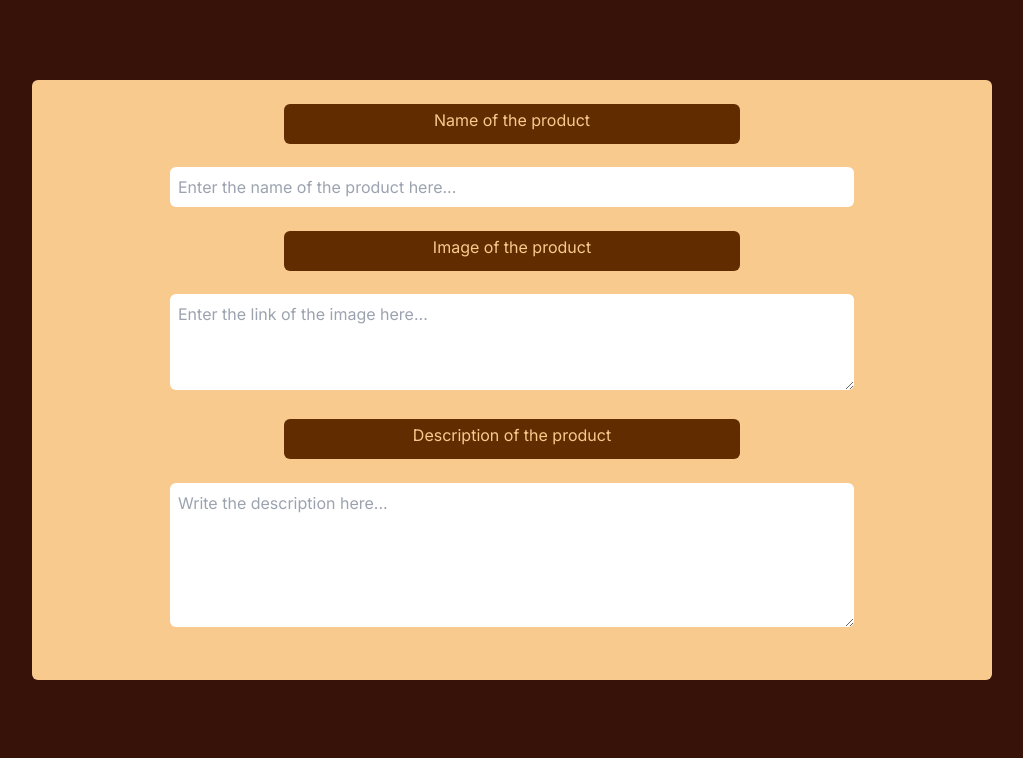
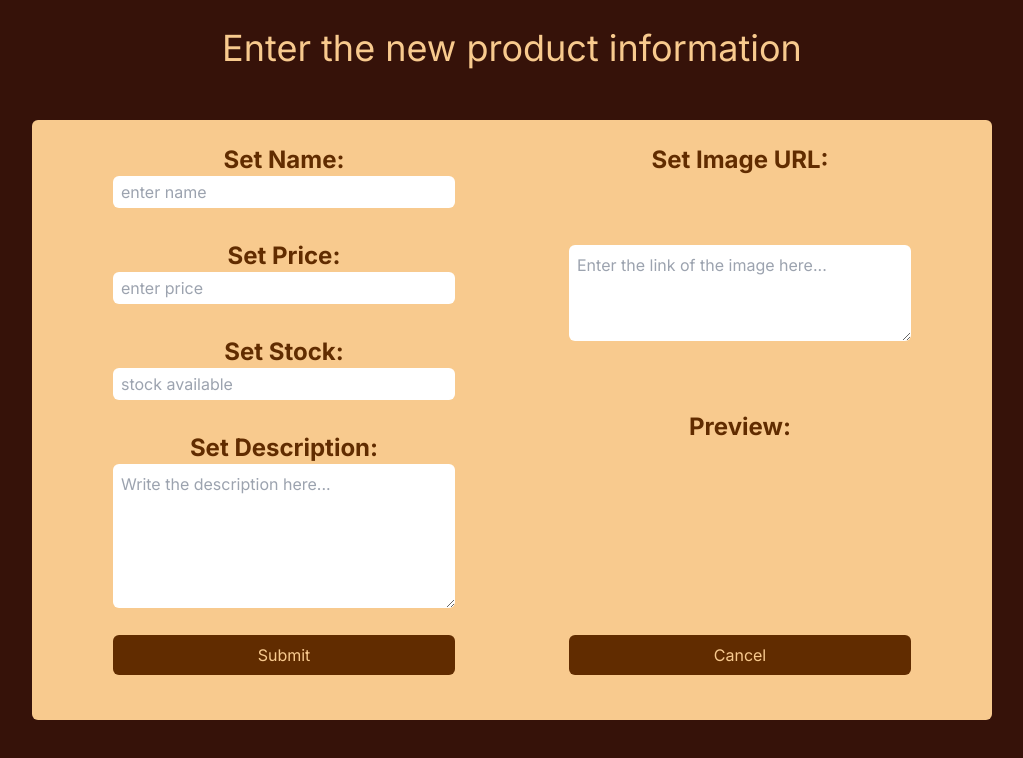
Before and after one commit to Widido1/ClothStore, a Next.js app: page /new-product in a window 1280 px wide. Shown: the top 758 px of the page, without its empty margins (128-1151 px from the left). Built offline with nearby package versions, Linux system fonts and the light colour scheme.

Commit message:
trying to fix the form submit

```diff
--- a/next.config.mjs
+++ b/next.config.mjs
@@ -1,7 +1,11 @@
 /** @type {import('next').NextConfig} */
 const nextConfig = {
     images: {
-        domains: ["i.pinimg.com"],
+        remotePatterns: [{
+            protocol: "https",
+            hostname: "i.pinimg.com",
+            pathname: "**",
+        }],
     },
 };
 
--- a/package.json
+++ b/package.json
@@ -19,6 +19,7 @@
     "eslint-config-next": "14.2.4",
     "postcss": "^8",
     "prisma": "^5.15.0",
+    "source-map": "^0.7.4",
     "tailwindcss": "^3.4.1"
   }
 }
--- a/src/app/components/banner.jsx
+++ b/src/app/components/banner.jsx
@@ -1,7 +1,17 @@
 "use client";
 
 export default function Banner(){
+
     return(
-        <div classname="bg-yellow-900 h-12">CozyBoys</div>
+        <div className="grid grid-cols-2 container content-center pl-2 w-full theme3 font-bold italic text-3xl">
+            <div className="w-1/2">
+                <h1>CozyBoys</h1>
+            </div>
+            <div className="grid grid-flow-col w-1/2 justify-self-end items-stretch theme3 text-xl">
+                <button>About</button>
+                <button>New Product</button>
+                <button>Log In</button>
+            </div>
+        </div>
     );
 }
--- a/src/app/components/productForm.jsx
+++ b/src/app/components/productForm.jsx
@@ -1,29 +1,76 @@
 "use client";
 
-export default function ProductForm(){
+import Image from "next/image";
+import { useState } from "react";
+
+const imageStyle = {
+    borderRadius: "25%",
+    width: "275px",
+    height: "275px",
+    border: "3px solid #612c00"
+
+}
+
+export default function ProductForm(props){
+    const onSubmit = async(e) => {
+        e.preventDefault();
+        console.log(e);
+        const name = e.target.name.value;
+        const description = e.target.description.value;
+        const img = e.target.img.value;
+        const stock = e.target.stock.value;
+        const price = e.target.price.value;
+
+        const res = await fetch("/api/products", {
+            method: "POST",
+            body: JSON.stringify({name, price, stock, description, img}),
+            headers: {
+                "Content-Type": "application/json"
+            }
+        });
+        const data = await res.json();
+    }
 
     return(
-        <div className="h-screen">
-            <div className="container grid grid-cols-1 w-3/4 justify-self-center p-6 mx-auto my-20 h-3/4 text-center rounded-md theme1"  >
-                <div className="w-2/4 mx-auto theme2 h-10 rounded-md py-1">
-                    <h1 className="text-size">Name of the product</h1>
+        <div className="h-screen" >
+            <div className="grid content-center text-center justify-items-center h-24 p-auto theme3 text-4xl">
+                <h1>Enter the new product information</h1>
+            </div>
+            <form className="container grid grid-cols-1 w-3/4 justify-self-center p-6 mx-auto my-6 h-3/4 text-center rounded-md theme1" onSubmit={onSubmit}>
+                <div className="container grid grid-cols-2">
+                    <div className="container grid gap-8 h-3/4">
+                        <div>
+                            <label className="theme1 text-2xl font-bold block" htmlFor="name">Set Name:</label>
+                            <input id="name" placeholder="enter name" className="w-3/4 mx-auto p-2 h-8 rounded-md"/>
                         </div>
                         <div>
-                    <input placeholder="Enter the name of the product here..." className="w-3/4 mx-auto h-10 p-2 grid place-items-start rounded-md"/>
-                </div>
-                <div className="w-2/4 mx-auto theme2 h-10 rounded-md py-1">
-                    <h1>Image of the product</h1>
+                            <label className="theme1 text-2xl font-bold block" htmlFor="price">Set Price:</label>
+                            <input id="price" placeholder="enter price" className="w-3/4 mx-auto p-2 h-8 rounded-md"/>
                         </div>
                         <div>
-                    <textarea type="url" placeholder="Enter the link of the image here..." className="w-3/4 mx-auto h-24 p-2 rounded-md"></textarea>
-                </div>
-                <div className="w-2/4 mx-auto theme2 h-10 rounded-md py-1">
-                    <h1>Description of the product</h1>
+                            <label className="theme1 text-2xl font-bold block" htmlFor="stock">Set Stock:</label>
+                            <input id="stock" placeholder="stock available" className="w-3/4 mx-auto p-2 h-8 rounded-md"/>
                         </div>
                         <div>
-                    <textarea type="text" placeholder="Write the description here..." className="w-3/4 mx-auto p-2 h-36 rounded-md"></textarea>
+                            <label className="theme1 text-2xl font-bold block" id="description">Set Description:</label>
+                            <textarea id="description" type="text" placeholder="Write the description here..." className="w-3/4 mx-auto p-2 h-36 rounded-md"></textarea>
+                        </div>
+
+                    </div>
+
+                    <div className="container grid h-3/4">
+                        <label className="theme1 text-2xl font-bold" htmlFor="img">Set Image URL:</label>
+                        <textarea id="img" type="url" placeholder="Enter the link of the image here..." className="w-3/4 mx-auto h-24 p-2 rounded-md"></textarea>
+                        <label className="theme1 text-2xl font-bold">Preview:</label>
                     </div>
                 </div>
+
+
+                <div className="grid grid-cols-2">
+                    <button type="submit" className="w-3/4 mx-auto theme2 h-10 rounded-md py-1">Submit</button>
+                    <button className="w-3/4 mx-auto theme2 h-10 rounded-md py-1">Cancel</button>
+                </div>
+            </form>
         </div>
     );
 }
--- a/src/app/globals.css
+++ b/src/app/globals.css
@@ -14,6 +14,13 @@ Image {
   background-color: #612c00;
   color: rgb(248, 202, 142);
 }
+.theme3{
+  background-color: rgb(54, 18, 9);
+  color: rgb(248, 202, 142);
+}
+button:hover{
+  color:rgb(233, 105, 0);
+}
 
 body{
   background-color:rgb(54, 18, 9);
--- a/src/app/page.js
+++ b/src/app/page.js
@@ -11,7 +11,7 @@ export default async function HomePage(){
 
   return(
     <div>
-      <Banner/>
+       <Banner />
       <div className="container grid grid-cols-3 gap-1 self-center mx-auto" >
         {products.map(product => (
           <ProductBox key={product.id} name={product.name} img={product.img} des={product.description} price={product.price}/>
```
Also changed, not shown: src/api/products/[id]/route.js (added, +40 -0 lines), src/api/products/route.js (added, +21 -0 lines), 2 other files (tests, documents, lock files or other folders). Lines whose indentation alone changed are shown as unchanged.
